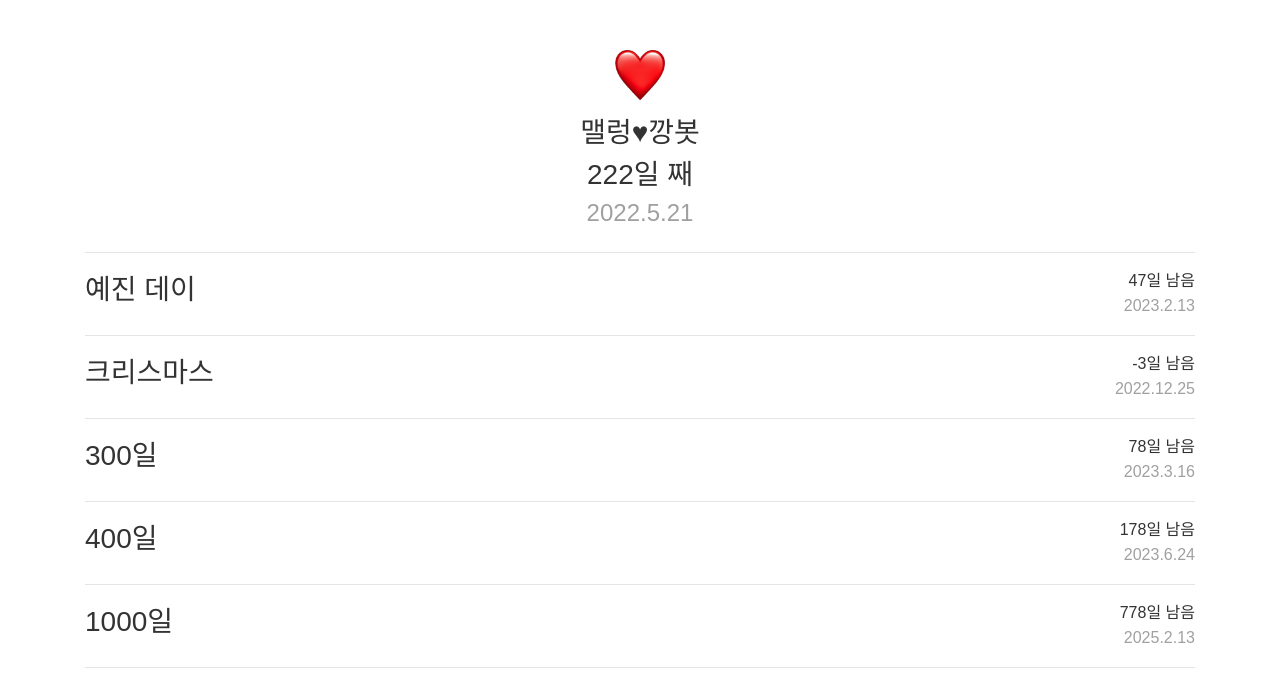
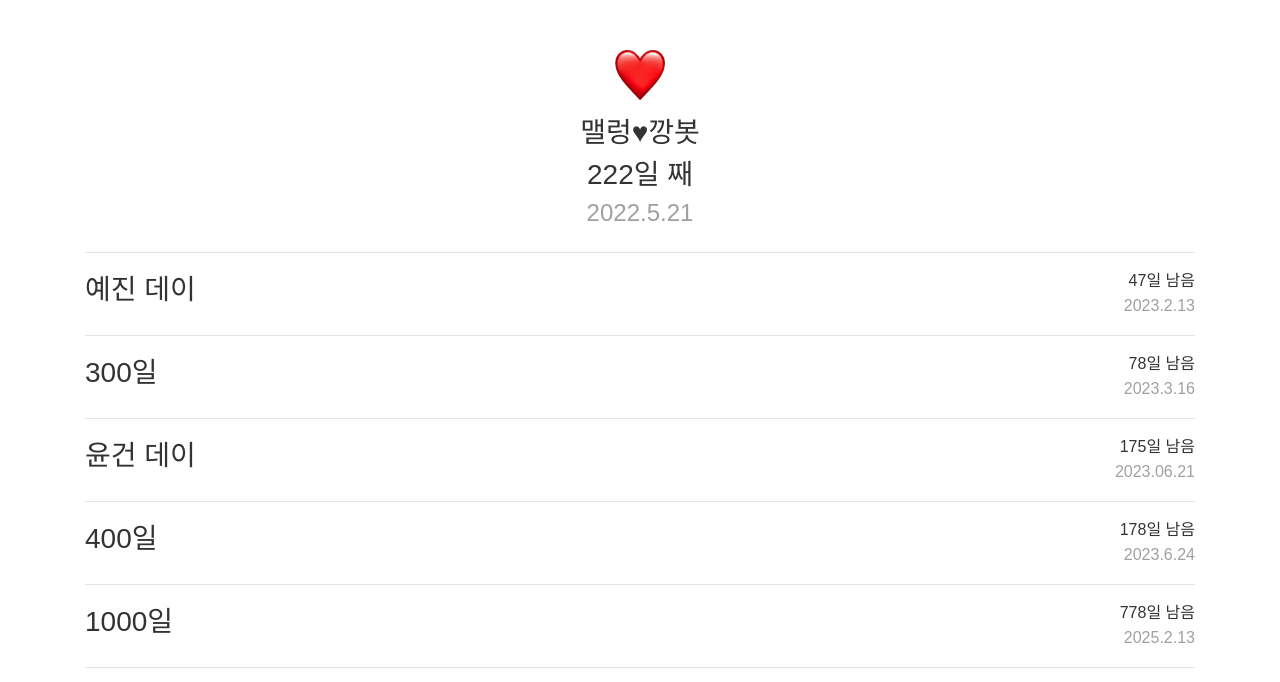
Before and after one commit to yejinstar/js-exercise, a plain HTML site: page index.html in a window 1280 px wide. Drawn offline with nearby package versions, Linux system fonts and the light colour scheme; a web font is replaced by a local one.

Commit message:
feat: gunsday 추가

```diff
--- a/index.html
+++ b/index.html
@@ -29,18 +29,18 @@
     </section>
     <hr/>
     <section class='special-day'>
-        <h3 class='title'>크리스마스</h3>
+        <h3 class='title'>300일</h3>
         <div class='date-box'>
-            <p id='christmas' class='days-left'>0일 남음</p>
-            <p class='date'>2022.12.25</p>
+            <p id='threehund' class='days-left'>0일 남음</p>
+            <p id='threehund-date' class='date'>0000.00.00</p>
         </div>
     </section>
     <hr/>
     <section class='special-day'>
-        <h3 class='title'>300일</h3>
+        <h3 class='title'>윤건 데이</h3>
         <div class='date-box'>
-            <p id='threehund' class='days-left'>0일 남음</p>
-            <p id='threehund-date' class='date'>0000.00.00</p>
+            <p id='gunsday' class='days-left'>0일 남음</p>
+            <p class='date'>2023.06.21</p>
         </div>
     </section>
     <hr/>
@@ -81,10 +81,10 @@
         $("#valentine").text(diff2 + "일 남음");
 
         //기념일까지 남은 날짜는?
-        var christmas = new Date('2022-12-25');
+        var christmas = new Date('2023-06-21');
         var diff12 = Math.floor((christmas.getTime()-now.getTime())/(1000*60*60*24)+1) ;
         console.log(diff12);
-        $("#christmas").text(diff12 + "일 남음");
+        $("#gunsday").text(diff12 + "일 남음");
 
         //400일은 언제인가?
         var fourhund = new Date(start.getTime() + 399 * (1000*60*60*24));
```
